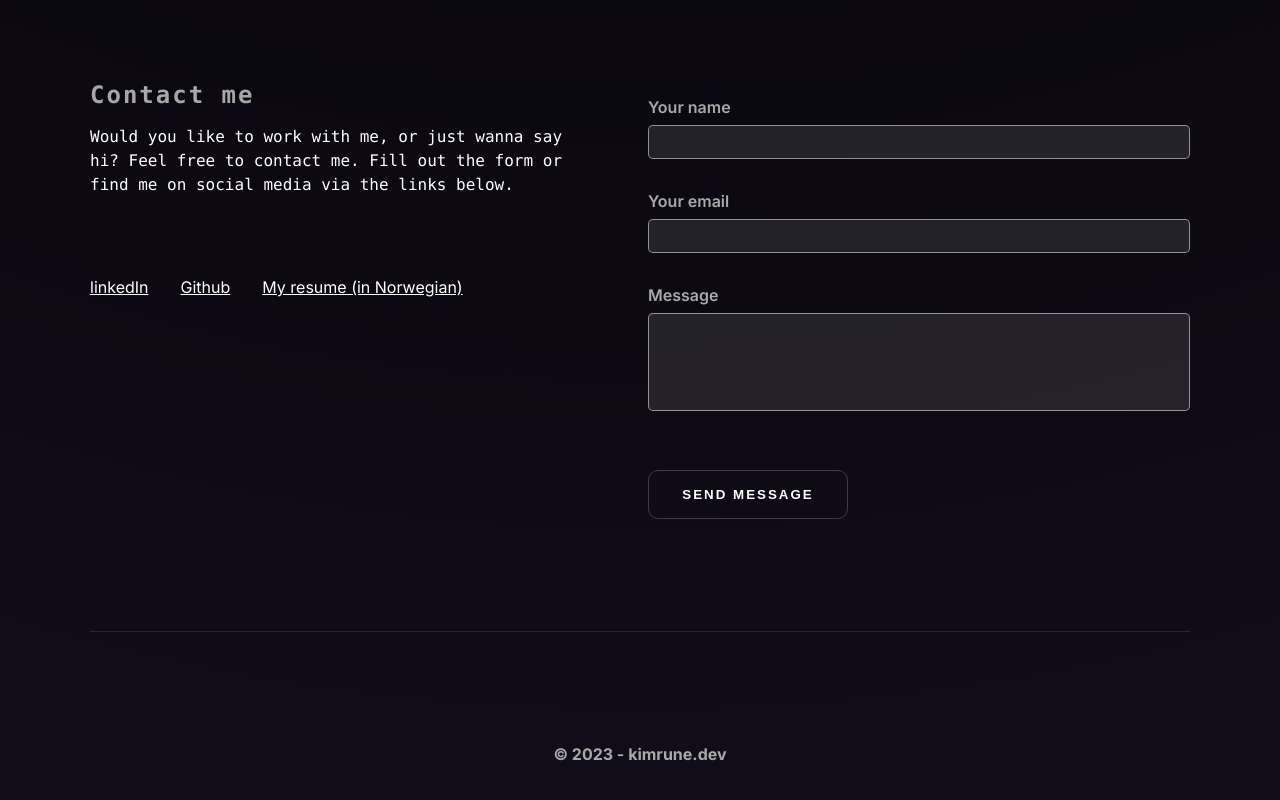
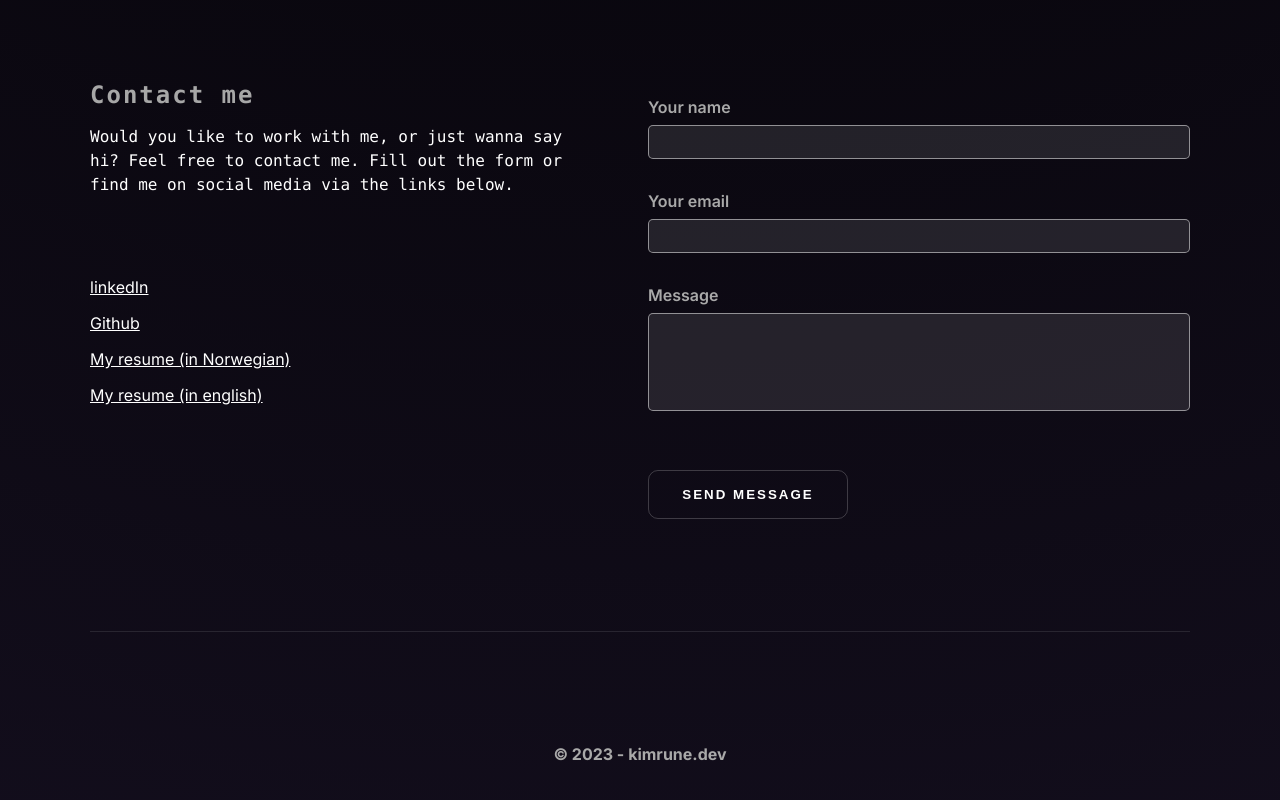
Before and after one commit to kimrm/portfolio, a Next.js app: page / in a window 1280 px wide. Shown: the part 4012-4812 px from the top of the page. Built offline with nearby package versions, Linux system fonts and the light colour scheme.

Commit message:
adding links

```diff
--- a/components/contact.js
+++ b/components/contact.js
@@ -1,4 +1,4 @@
-import React from 'react';
+import React from "react";
 import styles from "@/styles/page.module.css";
 import Link from "next/link";
 import ContactForm from "@/components/contactForm";
@@ -15,17 +15,50 @@ function Contact(props) {
             links below.
           </p>
           <div className={styles.social_links}>
-                        <Link href="https://www.linkedin.com/in/kim-rune-m%C3%B8ller-32523394">
+            <ul>
+              <li>
+                <Link
+                  href="https://www.linkedin.com/in/kim-rune-m%C3%B8ller-32523394"
+                  target="_blank"
+                  rel="noopener noreferrer"
+                >
                   linkedIn
                 </Link>
-                        <Link href="http://github.com/kimrm">Github</Link>
-                        <Link href="https://cv.kimrune.dev" className={styles.cv_button}>
+              </li>
+              <li>
+                <Link
+                  href="http://github.com/kimrm"
+                  target="_blank"
+                  rel="noopener noreferrer"
+                >
+                  Github
+                </Link>
+              </li>
+              <li>
+                <Link
+                  href="https://cv.kimrune.dev"
+                  target="_blank"
+                  rel="noopener noreferrer"
+                  className={styles.cv_button}
+                >
                   My resume (in Norwegian)
                 </Link>
+              </li>
+              <li>
+                <Link
+                  href="https://cv.kimrune.dev?lang=en"
+                  target="_blank"
+                  rel="noopener noreferrer"
+                  className={styles.cv_button}
+                >
+                  My resume (in english)
+                </Link>
+              </li>
+            </ul>
           </div>
         </div>
         <div>
-                    <ContactForm/>
+          <ContactForm />
         </div>
       </div>
     </section>
--- a/styles/page.module.css
+++ b/styles/page.module.css
@@ -197,9 +197,15 @@
 }
 
 .social_links {
+  margin-block: 5rem;
+}
+
+.social_links > ul {
   display: flex;
-  gap: 2rem;
-  margin-block: 5rem;
+  flex-direction: column;
+  gap: 1rem;
+  list-style: none;
+  padding: 0;
 }
 
 .social_link_icon {
```
Lines whose indentation alone changed are shown as unchanged.
